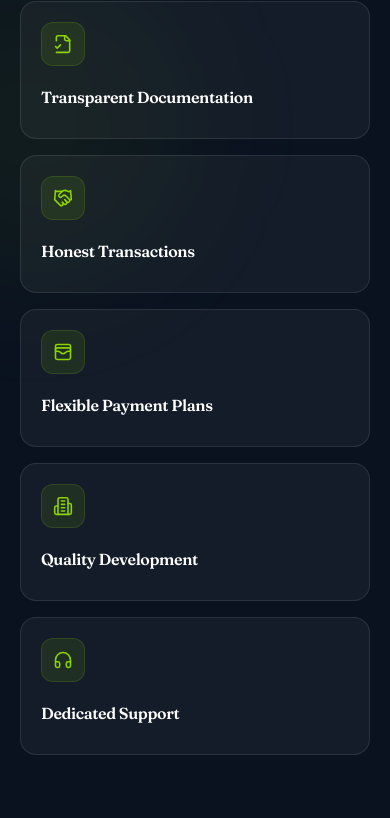
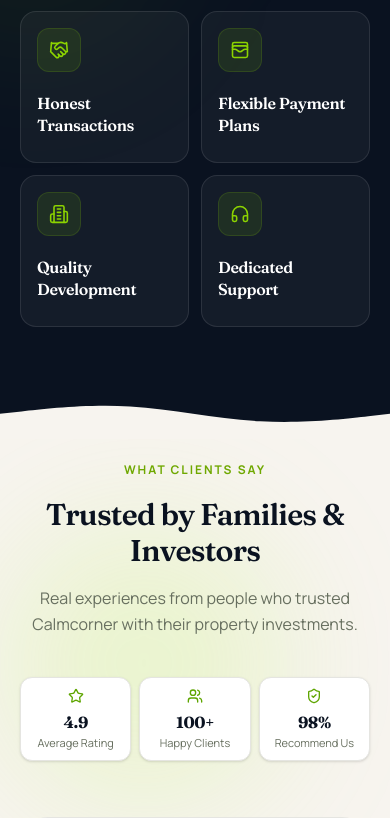
Before and after one commit to iamipheco/calmcorner-new, a React (Vite) app: page / in a window 390 px wide. Shown: the part 9179-9997 px from the top of the page. Built offline with nearby package versions, Linux system fonts and the light colour scheme.

Commit message:
made some changes 1

```diff
--- a/src/components/Testimonials.jsx
+++ b/src/components/Testimonials.jsx
@@ -45,8 +45,8 @@ return(
 <p className="mt-4 text-muted">Real experiences from people who trusted Calmcorner with their property investments.</p>
 </Reveal>
 
-<div className="grid grid-cols-1 sm:grid-cols-2 lg:grid-cols-3 gap-5 mt-10 mb-14">
-{stats.map(s=><div key={s.label} className="bg-white rounded-2xl p-5 sm:p-6 border border-line text-center shadow-sm"><s.icon className="mx-auto w-8 h-8 text-lime-600"/><h3 className="text-3xl font-bold mt-3">{s.value}</h3><p className="text-muted">{s.label}</p></div>)}
+<div className="grid grid-cols-3 gap-2 sm:gap-4 lg:gap-5 mt-10 mb-14">
+{stats.map(s=><div key={s.label} className="bg-white rounded-xl sm:rounded-2xl p-2.5 sm:p-5 lg:p-6 border border-line text-center shadow-sm"><s.icon className="mx-auto w-4 h-4 sm:w-6 sm:h-6 lg:w-8 lg:h-8 text-lime-600"/><h3 className="text-base sm:text-2xl lg:text-3xl font-bold mt-1.5 sm:mt-3">{s.value}</h3><p className="text-muted text-[11px] sm:text-sm leading-tight mt-0.5 sm:mt-0">{s.label}</p></div>)}
 </div>
 
 <div className="flex items-center justify-center gap-6">
--- a/src/components/WhyChooseCalmcorner.jsx
+++ b/src/components/WhyChooseCalmcorner.jsx
@@ -106,7 +106,7 @@ export default function WhyChooseCalmcorner({ dividerFill }) {
             initial="hidden"
             whileInView="visible"
             viewport={{ once: true, amount: 0.15 }}
-            className="grid grid-cols-1 gap-4 sm:grid-cols-2 xl:grid-cols-3"
+            className="grid grid-cols-2 gap-3 sm:gap-4 xl:grid-cols-3"
           >
             {FEATURES.map((feature, index) => {
               const Icon = feature.icon
@@ -117,7 +117,7 @@ export default function WhyChooseCalmcorner({ dividerFill }) {
                   custom={index}
                   variants={cardVariants}
                   whileHover={{ y: -5 }}
-                  className="group relative min-w-0 overflow-hidden rounded-2xl border border-white/10 bg-white/[0.045] p-5 sm:p-6"
+                  className="group relative min-w-0 overflow-hidden rounded-2xl border border-white/10 bg-white/[0.045] p-4 sm:p-6"
                 >
                   <div className="pointer-events-none absolute inset-0 bg-gradient-to-br from-lime/[0.07] via-transparent to-transparent opacity-0 transition-opacity duration-300 group-hover:opacity-100" />
 
```
